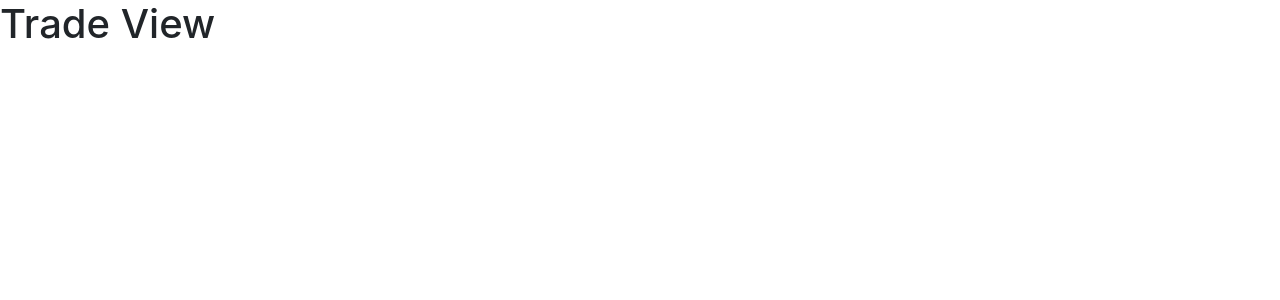
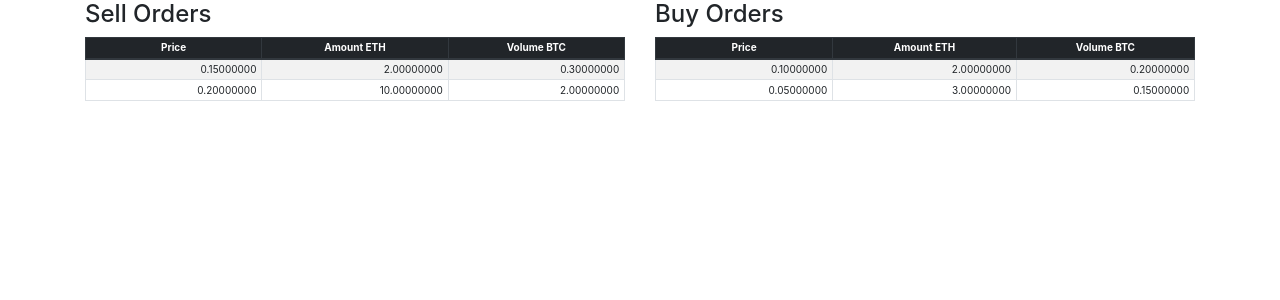
Before and after one commit to burouc/trade-view, an Angular app: page / in a window 1280 px wide. Shown: the top 300 px of the page. Built offline with nearby package versions, Linux system fonts and the light colour scheme.

Commit message:
Add trade-view and order-book component with mock data

```diff
--- a/src/app/app.component.html
+++ b/src/app/app.component.html
@@ -1 +1,3 @@
-<h1>Trade View</h1>
+<div class="container">
+    <app-trade-view></app-trade-view>
+</div>
--- /dev/null
+++ b/src/app/trade-view/components/index.ts
@@ -0,0 +1,2 @@
+export * from './order-book/order-book.component';
+export * from './trade-view/trade-view.component';
--- /dev/null
+++ b/src/app/trade-view/components/order-book/order-book.component.html
@@ -0,0 +1,16 @@
+<table class="table table-striped table-bordered table-text-small">
+    <thead class="thead-dark text-center">
+    <tr>
+        <th>Price</th>
+        <th>Amount {{baseAsset}}</th>
+        <th>Volume {{quoteAsset}}</th>
+    </tr>
+    </thead>
+    <tbody class="text-right">
+    <tr *ngFor="let orderBookEntry of orderBookEntries">
+        <td>{{orderBookEntry.price | number:'1.8-8'}}</td>
+        <td>{{orderBookEntry.amount | number:'1.8-8'}}</td>
+        <td>{{orderBookEntry.volume | number:'1.8-8'}}</td>
+    </tr>
+    </tbody>
+</table>
--- /dev/null
+++ b/src/app/trade-view/components/order-book/order-book.component.ts
@@ -0,0 +1,20 @@
+import { Component, Input, OnInit } from '@angular/core';
+import { OrderBookEntry } from '../../models';
+
+@Component({
+  selector: 'app-order-book',
+  templateUrl: './order-book.component.html'
+})
+export class OrderBookComponent implements OnInit {
+  @Input() public baseAsset = '';
+  @Input() public quoteAsset = '';
+
+  @Input() public orderBookEntries: Array<OrderBookEntry> = [];
+
+  constructor() {
+  }
+
+  ngOnInit() {
+  }
+
+}
--- /dev/null
+++ b/src/app/trade-view/components/trade-view/trade-view.component.html
@@ -0,0 +1,18 @@
+<div>
+    <div class="row">
+        <div class="col-md-6">
+            <h4>Sell Orders</h4>
+            <app-order-book [baseAsset]="baseAsset"
+                            [quoteAsset]="quoteAsset"
+                            [orderBookEntries]="sellOrderBookEntries">
+            </app-order-book>
+        </div>
+        <div class="col-md-6">
+            <h4>Buy Orders</h4>
+            <app-order-book [baseAsset]="baseAsset"
+                            [quoteAsset]="quoteAsset"
+                            [orderBookEntries]="buyOrderBookEntries">
+            </app-order-book>
+        </div>
+    </div>
+</div>
--- /dev/null
+++ b/src/app/trade-view/components/trade-view/trade-view.component.ts
@@ -0,0 +1,44 @@
+import { Component, OnInit } from '@angular/core';
+import { OrderBookEntry } from '../../models';
+
+@Component({
+  selector: 'app-trade-view',
+  templateUrl: './trade-view.component.html'
+})
+export class TradeViewComponent implements OnInit {
+  public baseAsset = 'ETH';
+  public quoteAsset = 'BTC';
+
+  // TODO: This is mock data, it should be fetched from BE.
+  public buyOrderBookEntries: Array<OrderBookEntry> = [
+    {
+      price: 0.1,
+      amount: 2,
+      volume: 0.2
+    },
+    {
+      price: 0.05,
+      amount: 3,
+      volume: 0.15
+    }
+  ];
+  public sellOrderBookEntries: Array<OrderBookEntry> = [
+    {
+      price: 0.15,
+      amount: 2,
+      volume: 0.3
+    },
+    {
+      price: 0.2,
+      amount: 10,
+      volume: 2
+    }
+  ];
+
+  constructor() {
+  }
+
+  ngOnInit() {
+  }
+
+}
--- /dev/null
+++ b/src/app/trade-view/models/index.ts
@@ -0,0 +1 @@
+export * from './order-book-entry.model';
--- /dev/null
+++ b/src/app/trade-view/models/order-book-entry.model.ts
@@ -0,0 +1,5 @@
+export interface OrderBookEntry {
+  price: number;
+  amount: number;
+  volume: number;
+}
--- /dev/null
+++ b/src/assets/styles/_table.scss
@@ -0,0 +1,7 @@
+.table-text-small {
+  font-size: 10px;
+
+  td, th {
+    padding: 0.15rem 0.3rem;
+  }
+}
--- a/src/assets/styles/styles.scss
+++ b/src/assets/styles/styles.scss
@@ -1 +1 @@
-/* You can add global styles to this file, and also import other style files */
+@import 'table';
```
Also changed, not shown: src/app/trade-view/trade-view.module.ts (+6 -2 lines), 2 other files (tests, documents, lock files or other folders).
